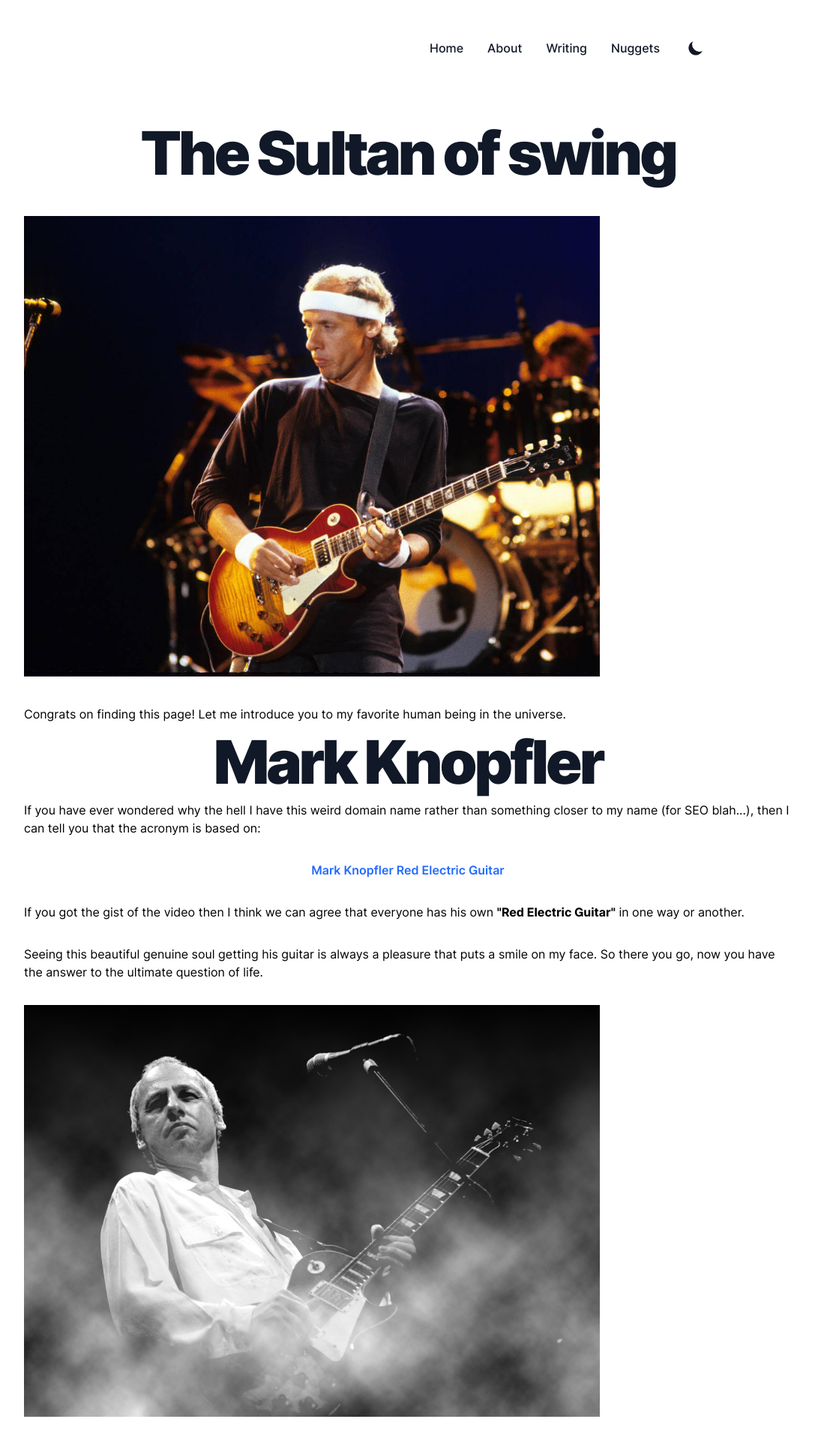
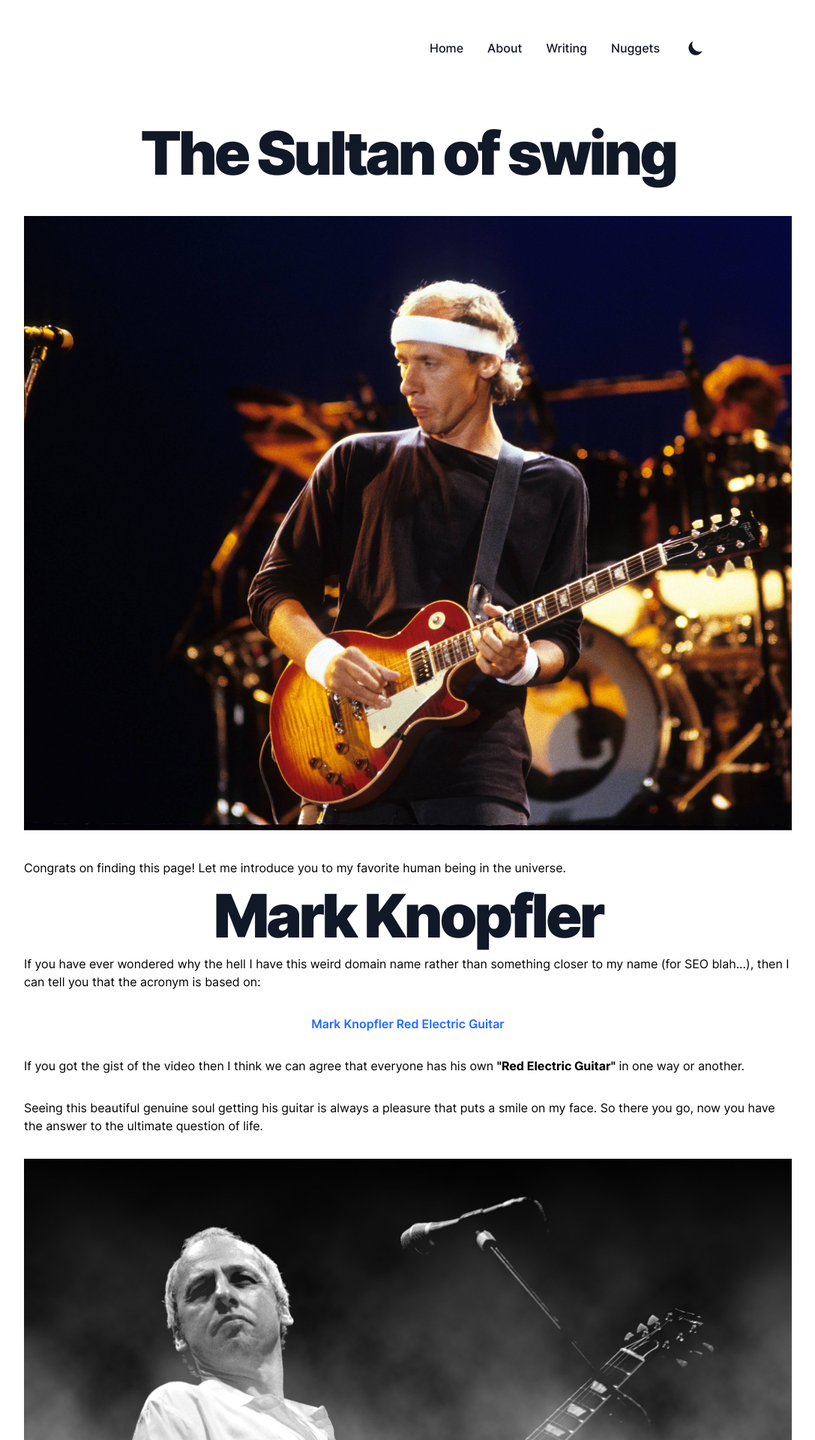
Before and after one commit to omaralsoudanii/mkreg.dev, a Next.js app: page /mk in a window 1280 px wide. Shown: the top 1920 px of the page at 75% size, without its empty margins (96-1183 px from the left). Built offline with nearby package versions, Linux system fonts and the light colour scheme; no server answers; what @tailwindcss/typography would draw is missing.

Commit message:
adjust mk

```diff
--- a/src/pages/mk.tsx
+++ b/src/pages/mk.tsx
@@ -24,8 +24,8 @@ export default function MK() {
         <NextImage
           src="/static/images/sultan.jpg"
           alt="The Sultan of swing"
-          width={768}
-          height={614}
+          width={3000}
+          height={2400}
         />
         <p>
           Congrats on finding this page! Let me introduce you to my favorite
@@ -64,8 +64,8 @@ export default function MK() {
         <NextImage
           src="/static/images/mk.jpg"
           alt="Mark Knopfler"
-          width={768}
-          height={549}
+          width={1280}
+          height={915}
         />
         <p>
           This is a biography about
```
Also changed, not shown: public/static/images/sultan.jpg.
